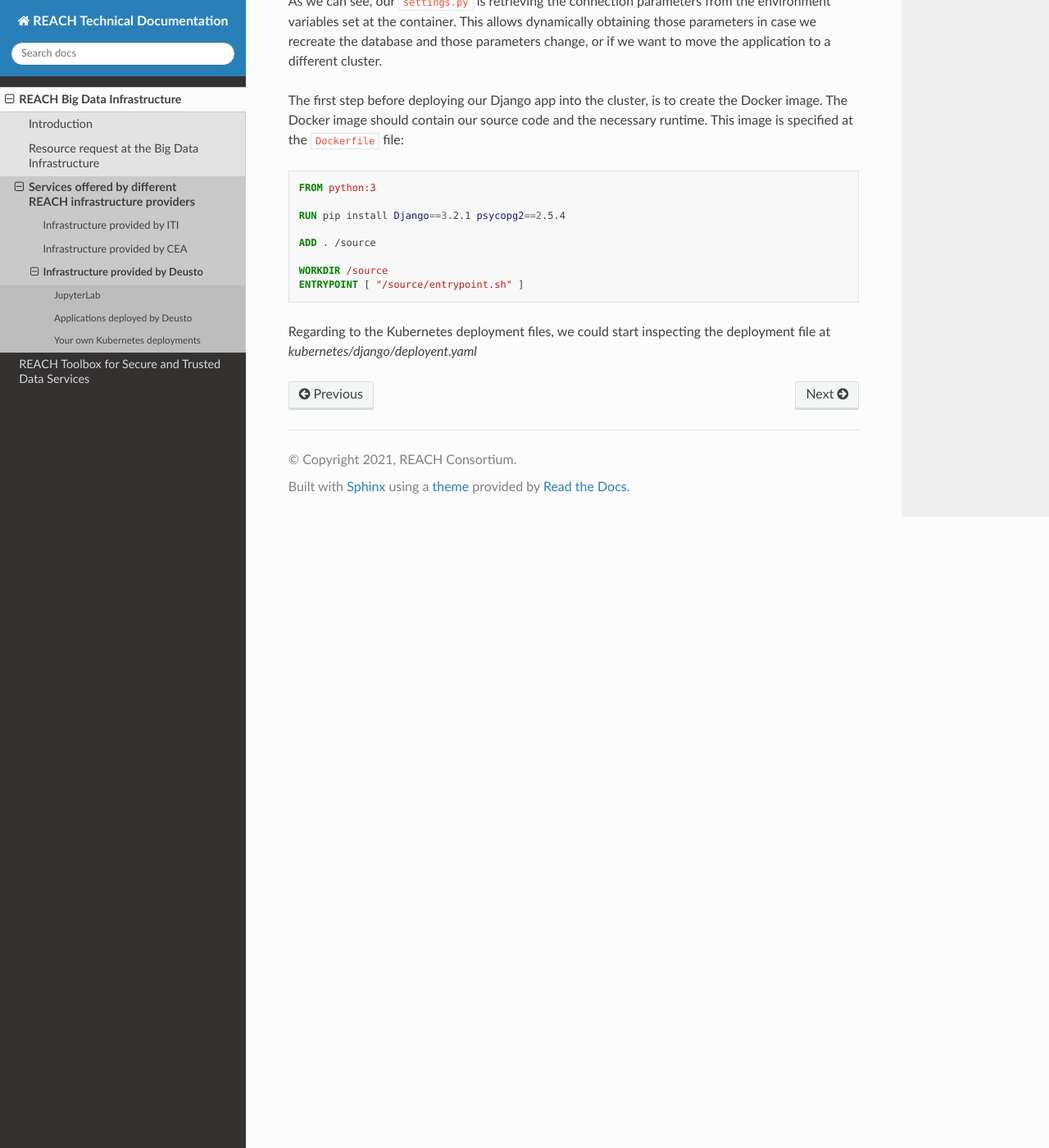
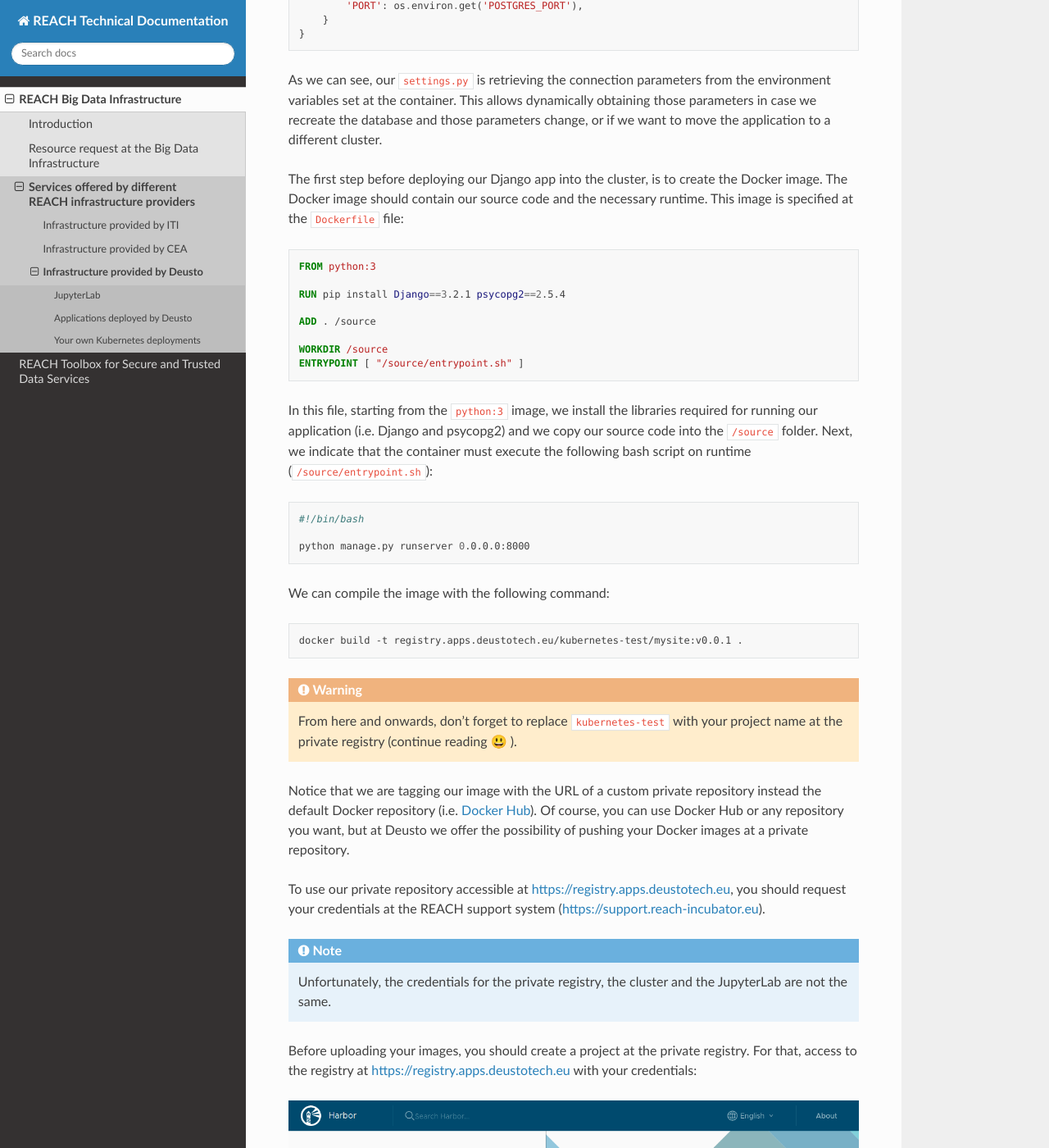
Before and after one commit to bobot/reach-tech-doc, a Sphinx documentation site: the page built from source/reach-big-data-infrastructure/deusto/index.rst, in a window 1280 px wide and 1400 px high, scrolled down 12677 px. Shown: the whole window at 82% size. Built offline with Sphinx 7.4.7 and the Read the Docs theme 2.0.0, drawn with Linux system fonts in a browser that asks for light colours; some of the changed text lies outside the part shown.

Commit message:
Creating project at private registry and pushing the image

```diff
--- a/source/conf.py
+++ b/source/conf.py
@@ -29,6 +29,7 @@
 # ones.
 extensions = [
     "sphinx_rtd_theme",
+    "sphinxemoji.sphinxemoji",
 ]
 
 # Add any paths that contain templates here, relative to this directory.
--- a/source/reach-big-data-infrastructure/deusto/index.rst
+++ b/source/reach-big-data-infrastructure/deusto/index.rst
@@ -255,6 +258,9 @@
 
 .. image:: img/rancher_postgres_deployed.png
 
+Django app deployment
+.....................
+
 Once we have the PostgreSQLdatabase deployed, we can deploy the Django app. First, let's check the database settings at ``mysite/settings.py``
 (lines 84-93):
 
@@ -289,7 +295,62 @@
     WORKDIR /source
     ENTRYPOINT [ "/source/entrypoint.sh" ]
 
+In this file, starting from the ``python:3`` image, we install the libraries required for running our application (i.e. Django and psycopg2) and
+we copy our source code into the ``/source`` folder. Next, we indicate that the container must execute the following bash script on runtime
+(``/source/entrypoint.sh``):
+
+.. code-block:: bash
+
+    #!/bin/bash
+
+    python manage.py runserver 0.0.0.0:8000
+
+We can compile the image with the following command:
+
+.. code-block:: bash
+
+    docker build -t registry.apps.deustotech.eu/kubernetes-test/mysite:v0.0.1 .
+
+.. warning::
+
+    From here and onwards, don't forget to replace ``kubernetes-test`` with your project name at the private registry (continue reading |:smiley:| ).
+
+Notice that we are tagging our image with the URL of a custom private repository instead the default Docker repository (i.e. `Docker Hub <https://hub.docker.com/>`_).
+Of course, you can use Docker Hub or any repository you want, but at Deusto we offer the possibility of pushing your Docker images at a
+private repository.
+
+To use our private repository accessible at `https://registry.apps.deustotech.eu <https://registry.apps.deustotech.eu>`_, you should request your
+credentials at the REACH support system (`https://support.reach-incubator.eu <https://support.reach-incubator.eu>`_).
+
+.. note::
+
+    Unfortunately, the credentials for the private registry, the cluster and the JupyterLab are not the same.
+
+Before uploading your images, you should create a project at the private registry. For that, access to the registry at
+`https://registry.apps.deustotech.eu <https://registry.apps.deustotech.eu>`_ with your credentials:
 
 
+.. image:: img/rancher_registry_login.png
+
+Next, you can create a new project clicking on "New Project" button:
+
+.. image:: img/rancher_registry_new_project.png
+
+
+For interacting with the private registry, first you should login with your credentials:
+
+.. code-block:: bash
+
+    $ docker login registry.apps.deustotech.eu
+    Username: <your username>
+    Password: <your password>
+    Login Succeeded
+
+
+Once you have created the project and you have authenticated yourself against the registry, you can push the previously built Docker image:
+
+.. code-block:: bash
+
+    $ docker push registry.apps.deustotech.eu/kubernetes-test/mysite:v0.0.1
 
 Regarding to the Kubernetes deployment files, we could start inspecting the deployment file at `kubernetes/django/deployent.yaml`
```
Also changed, not shown: other parts of source/reach-big-data-infrastructure/deusto/index.rst (+3 -0 lines), .drone.yml, source/reach-big-data-infrastructure/deusto/img/rancher_registry_login.png (added), source/reach-big-data-infrastructure/deusto/img/rancher_registry_new_project.png (added).
